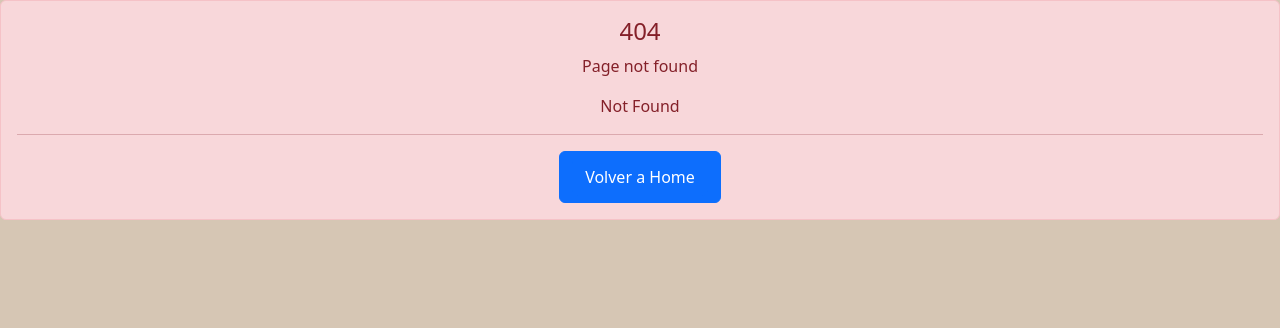
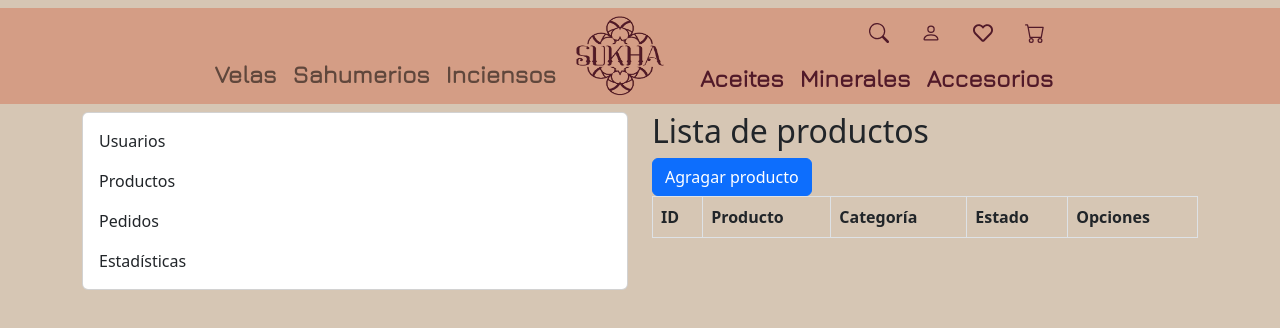
Before and after one commit to Anyi79/ProyectoSukha, a React (Vite) app: page /adminView in a window 1280 px wide. Before the commit this address had no page. Shown: the top 328 px of the page. Built offline with nearby package versions, Linux system fonts and the light colour scheme; a web font is replaced by a local one.

Commit message:
add new change

```diff
--- /dev/null
+++ b/src/Pages/AdminView.jsx
@@ -0,0 +1,60 @@
+import { Link, useLoaderData } from "react-router-dom";
+import { Container, Row, Col, Card, Table, Button } from 'react-bootstrap';
+import { BsHeartFill } from 'react-icons/bs';
+import "../Style/AdminView.css";
+import { useState, useEffect } from 'react';
+import React from "react";
+import { ListGroup, ListGroupItem } from 'react-bootstrap';
+
+function AdminView() {
+  const [products, setProducts] = useState([]);
+
+  const handleAddProduct = () => {
+    // Aquí deberías añadir la lógica para agregar un nuevo producto a la lista
+  };
+
+  return (
+    <Container>
+    <Row>
+      <Col>
+
+        <Card>
+          <Card.Body>
+            <Card.Text>Usuarios</Card.Text>
+            <Card.Text>Productos</Card.Text>
+            <Card.Text>Pedidos</Card.Text>
+            <Card.Text>Estadísticas</Card.Text>
+          </Card.Body>
+        </Card>
+      </Col>
+      <Col>
+        <h2>Lista de productos</h2>
+        <Button onClick={handleAddProduct}>Agragar producto</Button>
+        <Table striped bordered hover>
+          <thead>
+            <tr>
+              <th>ID</th>
+              <th>Producto</th>
+              <th>Categoría</th>
+              <th>Estado</th>
+              <th>Opciones</th>
+            </tr>
+          </thead>
+          <tbody>
+            {products.map((product) => (
+              <tr key={product.id}>
+                <td>{product.id}</td>
+                <td>{product.category}</td>
+                <td>{product.name}</td>
+                <td>{product.state}</td>
+                <td>Opciones</td>
+              </tr>
+            ))}
+          </tbody>
+        </Table>
+      </Col>
+    </Row>
+  </Container>
+);
+};
+export default AdminView;
--- a/src/Pages/ShopCart.jsx
+++ b/src/Pages/ShopCart.jsx
@@ -21,10 +21,6 @@ const ShopCart = () => {
     return acc + product.quantity;
   },0);
 
-/*    const SubTotalProduct = (quantity, product)=>{
-    return product.quantity * product.price;
-   }
- */
   const subTotal = cartProducts.reduce((acc, product) => {
     return acc + (product.quantity * product.price);
   }, 0);
--- /dev/null
+++ b/src/Style/AdminView.css
@@ -0,0 +1,37 @@
+.my-component {
+    display: flex;
+    justify-content: space-between;
+  }
+
+  .left-container {
+    display: flex;
+    flex-direction: column;
+  }
+
+  .left-card {
+    display: flex;
+    flex-direction: column;
+    background-color: #f9f9f9;
+    padding: 10px;
+    border-radius: 5px;
+  }
+
+  .right-container {
+    width: 50%;
+  }
+
+  .product-table {
+    width: 100%;
+    border-collapse: collapse;
+  }
+
+  .product-table th,
+  .product-table td {
+    border: 1px solid #ddd;
+    padding: 8px;
+  }
+
+  .product-table th {
+    background-color: #f2f2f2;
+    text-align: left;
+  }
--- a/src/components/Navbar.jsx
+++ b/src/components/Navbar.jsx
@@ -55,7 +55,7 @@ function NavScroll() {
               <div className="d-flex" style={{ marginBottom: '-10px' }}>
               <Navbar.Collapse id="navbarScroll">
 
-                    <Button variant="primary " size="lg" style={{ backgroundColor: 'transparent', border: 'none' }}>
+                    <Button variant="primary " size="lg" href="/adminView" style={{ backgroundColor: 'transparent', border: 'none' }}>
                       < BsSearch style={{ backgroundColor: 'none', color: '#511A29', size: '2em' }} />
                     </Button>
                     <Button variant="primary " size="lg" href="/addProduct" style={{ backgroundColor: 'transparent', border: 'none' }}>
```
Also changed, not shown: src/router/router.jsx (+7 -0 lines).
